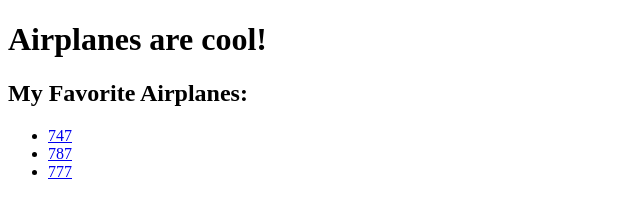
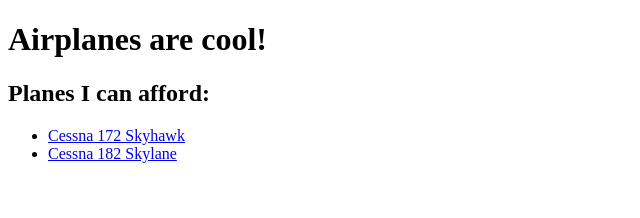
Before and after one commit to bjergo-tamu/csce412-project5-private, a plain HTML site: page index.html in a window 1280 px wide. Shown: the whole page, without its empty margins (0-640 px from the left). Drawn offline with Linux system fonts and the light colour scheme.

Commit message:
change to wesbite v2

```diff
--- a/index.html
+++ b/index.html
@@ -6,11 +6,10 @@
 <body>
     <h1>Airplanes are cool!</h1>
 
-	<h2>My Favorite Airplanes:</h2>
+	<h2>Planes I can afford:</h2>
 	<ul>
-	<li><a href="747.html">747</a></li>
-	<li><a href="787.html">787</a></li>
-	<li><a href="777.html">777</a></li>
+	<li><a href="172.html">Cessna 172 Skyhawk</a></li>
+	<li><a href="182.html">Cessna 182 Skylane</a></li>
 	</ul>
 
 
```
Also changed, not shown: 172.html (added, +14 -0 lines), 182.html (added, +14 -0 lines).
